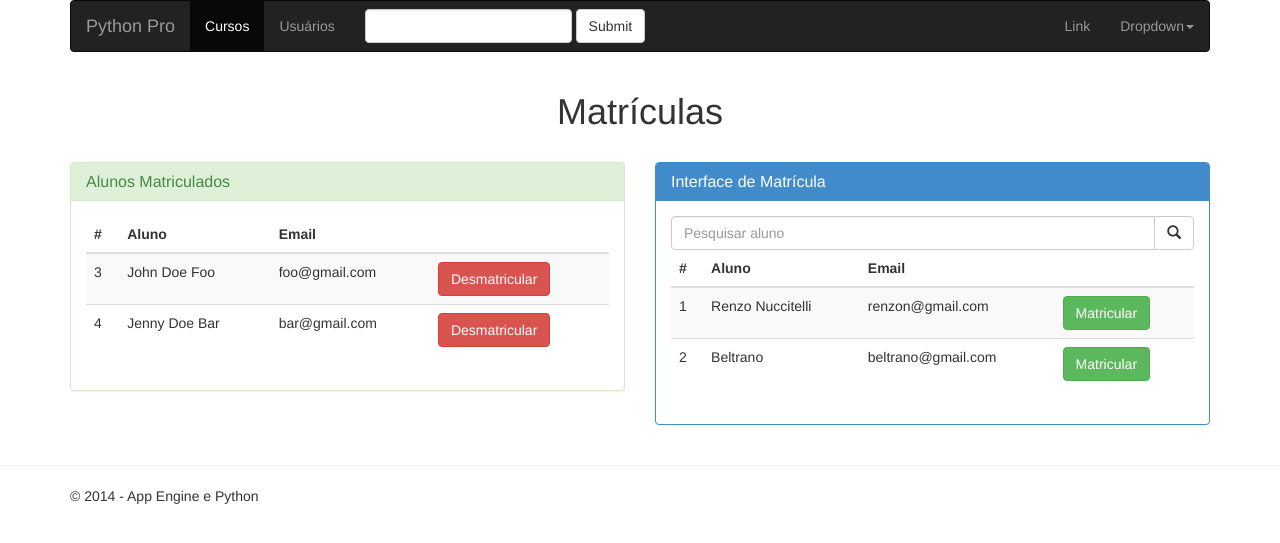
After one commit to renzon/livrogae, a Python web app: template backend/src/web/templates/matricula.html in a window 1280 px wide. The commit adds this page. Shown: the top 543 px of the page. Run offline with Jinja, Linux system fonts and the light colour scheme; the template is opened without the code that fills it, so the values that code supplies are empty.

Commit message:
Interface de cursos

```diff
--- a/backend/src/web/templates/base.html
+++ b/backend/src/web/templates/base.html
@@ -46,7 +46,7 @@
                     <ul class="nav navbar-nav">
                         {% macro macro_abas(aba_selecionada='') %}
                             <li {{ 'class=active' if aba_selecionada =='CURSOS' }}>
-                                <a href="{{ '/curso' if aba_selecionada !='CURSOS' else '#'}}">Cursos</a>
+                                <a href="/curso">Cursos</a>
                             </li>
                             <li {{ 'class=active' if aba_selecionada =='USUARIOS' }}>
                                 <a href="#">Usuários</a>
--- a/backend/src/web/templates/error.html
+++ b/backend/src/web/templates/error.html
@@ -1,4 +1,4 @@
-{% extends 'templates/index.html' %}
-{% block body %}
+{% extends 'templates/base.html' %}
+{% block conteudo %}
     <h1>Sorry, an error happened and we are investigating</h1>
 {% endblock %}
--- /dev/null
+++ b/backend/src/web/templates/matricula.html
@@ -0,0 +1,159 @@
+{% extends "templates/curso_base.html" %}
+{% block conteudo %}
+    <div class="row clearfix">
+        <div class="col-md-12 column">
+            <h1 class="text-center">Matrículas {{ curso.nome }} </h1>
+
+        </div>
+    <br />
+    </div>
+    <div class="row clearfix">
+        <div class="col-md-6 column">
+
+
+            <div class="panel panel-success">
+                <div class="panel-heading">
+                    <h3 class="panel-title">
+                        Alunos Matriculados
+                    </h3>
+                </div>
+                <div class="panel-body">
+                    <table class="table table-striped">
+                        <thead>
+                        <tr>
+                            <th>
+                                #
+                            </th>
+                            <th>
+                                Aluno
+                            </th>
+                            <th>
+                                Email
+                            </th>
+                            <th>
+
+                            </th>
+                        </tr>
+                        </thead>
+                        <tbody>
+                        <tr>
+                            <td>
+                                3
+                            </td>
+                            <td>
+                                John Doe Foo
+                            </td>
+                            <td>
+                                foo@gmail.com
+                            </td>
+
+                            <td>
+                                <a href="#" class="btn btn-danger">Desmatricular</a>
+                            </td>
+                        </tr>
+
+                        <tr>
+                            <td>
+                                4
+                            </td>
+                            <td>
+                                Jenny Doe Bar
+                            </td>
+                            <td>
+                                bar@gmail.com
+                            </td>
+
+                            <td>
+                                <a href="#" class="btn btn-danger">Desmatricular</a>
+                            </td>
+                        </tr>
+
+
+                        </tbody>
+                    </table>
+                </div>
+
+            </div>
+
+
+        </div>
+        <div class="col-md-6 column">
+            <div class="panel panel-primary">
+                <div class="panel-heading">
+                    <h3 class="panel-title">
+                        Interface de Matrícula
+                    </h3>
+                </div>
+                <div class="panel-body">
+                    <div class="input-group">
+                        <input type="text" class="form-control" placeholder="Pesquisar aluno"/>
+                  <span class="input-group-btn">
+                    <button class="btn btn-default" type="button"><span class="glyphicon glyphicon-search"></span>
+                    </button>
+                  </span>
+                    </div>
+                    <table class="table table-striped">
+                        <thead>
+                        <tr>
+                            <th>
+                                #
+                            </th>
+                            <th>
+                                Aluno
+                            </th>
+                            <th>
+                                Email
+                            </th>
+                            <th>
+
+                            </th>
+                        </tr>
+                        </thead>
+                        <tbody>
+                        <tr>
+                            <td>
+                                1
+                            </td>
+                            <td>
+                                Renzo Nuccitelli
+                            </td>
+                            <td>
+                                renzon@gmail.com
+                            </td>
+
+                            <td>
+                                <a href="#" class="btn btn-success">Matricular</a>
+                            </td>
+                        </tr>
+
+                        <tr>
+                            <td>
+                                2
+                            </td>
+                            <td>
+                                Beltrano
+                            </td>
+                            <td>
+                                beltrano@gmail.com
+                            </td>
+
+                            <td>
+                                <a href="#" class="btn btn-success">Matricular</a>
+                            </td>
+                        </tr>
+
+
+                        </tbody>
+                    </table>
+                </div>
+
+            </div>
+
+        </div>
+
+    </div>
+
+
+
+
+{% endblock %}
```
Also changed, not shown: backend/src/web/curso.py (+16 -10 lines), backend/src/web/templates/curso_home.html (+16 -3 lines).
